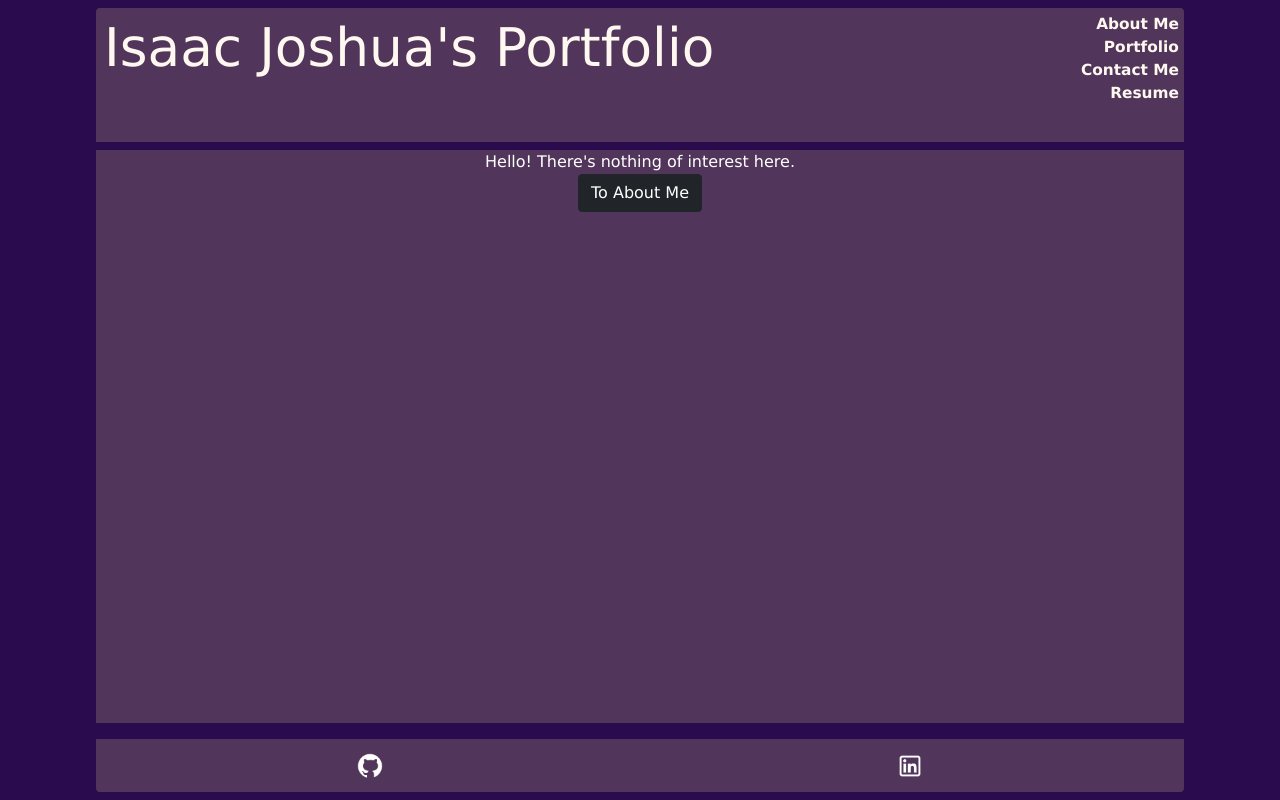
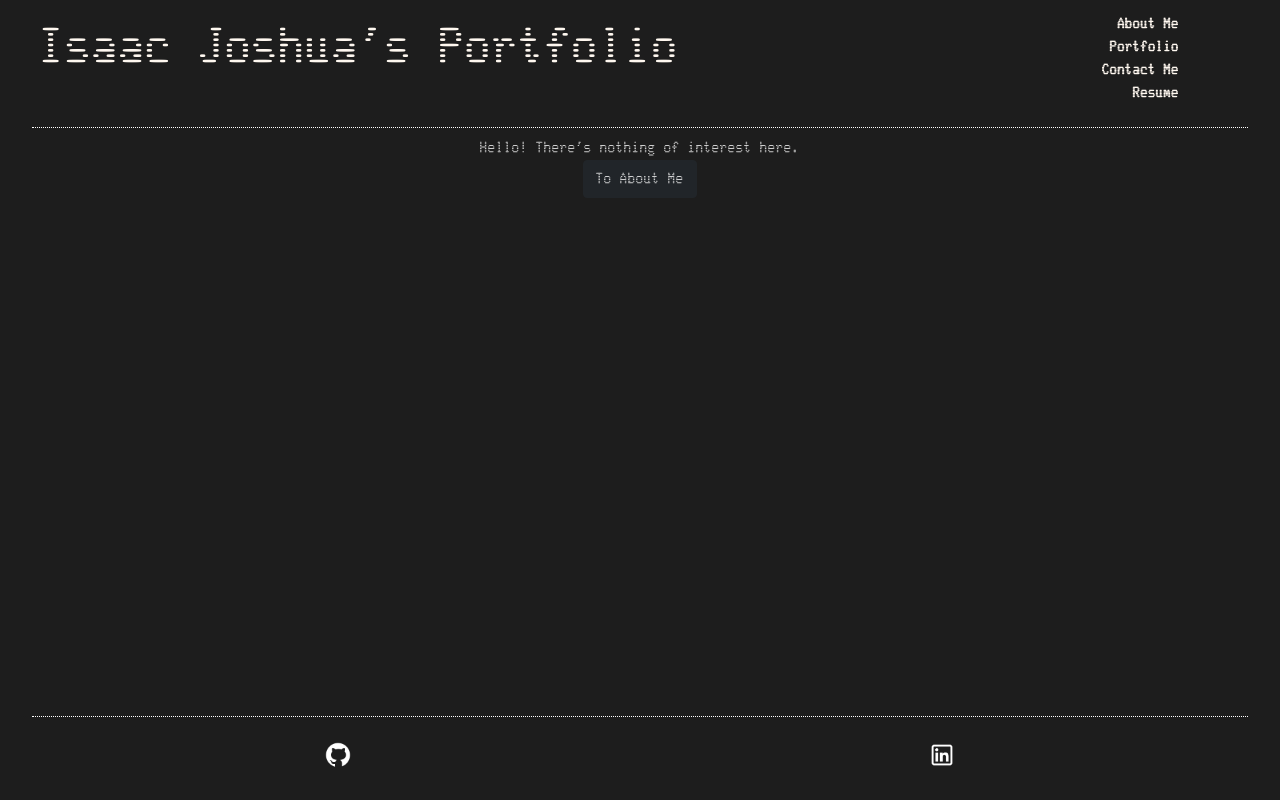
Before and after one commit to IsaacJCarnes/ij-portfolio, a React (Create React App) app: page / in a window 1280 px wide. Built offline with nearby package versions, Linux system fonts and the light colour scheme.

Commit message:
New css redesign

```diff
--- a/src/css/App.css
+++ b/src/css/App.css
@@ -2,9 +2,14 @@
 Page Background: #2A0C4E
 Component Background: #51355A
 */
+@font-face {
+  font-family: CrtFont;
+  src: url(../assets/Glass_TTY_VT220.ttf);
+}
+
 
 *{
-  font-family:'Lucida Sans', 'Lucida Sans Regular', 'Lucida Grande', 'Lucida Sans Unicode', Geneva, Verdana, sans-serif;
+  font-family: CrtFont, 'Lucida Sans', 'Lucida Sans Regular', 'Lucida Grande', 'Lucida Sans Unicode', Geneva, Verdana, sans-serif;
 }
 
 .App {
@@ -12,21 +17,14 @@ Component Background: #51355A
 }
 
 .FullPage {
-  background-color: #2A0C4E;
+  background-color: #1d1d1d;
 }
 
 .ContentDiv{
-  width: 85vw;
+  width: 95vw;
   height: 75vh;
-  background-color: #51355A;
 }
 
 .ResumeText{
   color: #FFF8F0;
 }
-
-@media only screen and (min-width: 810px) { /*Big Screens*/
-  .ContentDiv{
-    height: 78vh; /*68*/
-  }
-}
--- a/src/css/Footer.css
+++ b/src/css/Footer.css
@@ -1,9 +1,9 @@
 .FooterContainer{
     height: fit-content;
-    width: 85vw;
-    height: 7vh;
+    width: 95vw;
+    height: 10vh;
     margin: 2;
-    background-color: #51355A;
+    border-top: 1px dotted white;
 }
 
 .FooterContainer button{
--- a/src/css/Header.css
+++ b/src/css/Header.css
@@ -2,9 +2,10 @@
 .HeaderArea{
     display: flex;
     flex-direction: column;
-    width: 85vw;
+    width: 95vw;
+    height: 15vh;
     padding: 0;
-    background-color: #51355A;
+    border-bottom: 1px dotted white;
   }
 
   .HeaderName{
@@ -38,15 +39,15 @@
   }
 
   .TextNormal:hover{
-    color: #FFF8F0;
+    color: #e9e1d8;
   }
 
   .TextSelected{
-    color: #2A0C4E;
+    color: #dbd35a;
   }
 
   .TextSelected:hover{
-    color: #2A0C4E;
+    color: #c5bd52;
   }
 
   @media only screen and (min-width: 891px) { /*Big Screens*/
--- a/src/pages/Portfolio/Portfolio.css
+++ b/src/pages/Portfolio/Portfolio.css
@@ -42,6 +42,7 @@
 
 .ProjectDisplayName{
   font-size: 7vmin;
+  font-family: 'Lucida Sans', 'Lucida Sans Regular', 'Lucida Grande', 'Lucida Sans Unicode', Geneva, Verdana, sans-serif;
   color: #FFF8F0;
 }
 
@@ -102,6 +103,6 @@
     }
 
     .ProjectDisplayName{
-      font-size: 40px;
+      font-size: 38px;
     }
 }
```
Also changed, not shown: src/assets/Glass_TTY_VT220.ttf (added).
